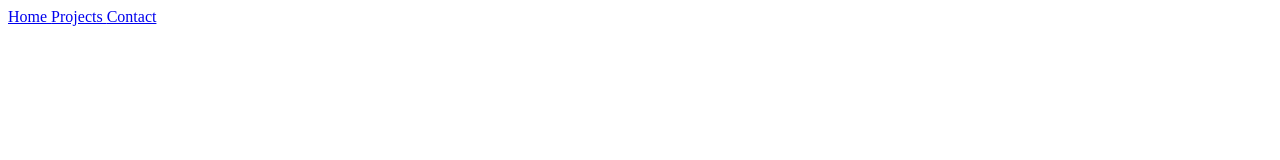
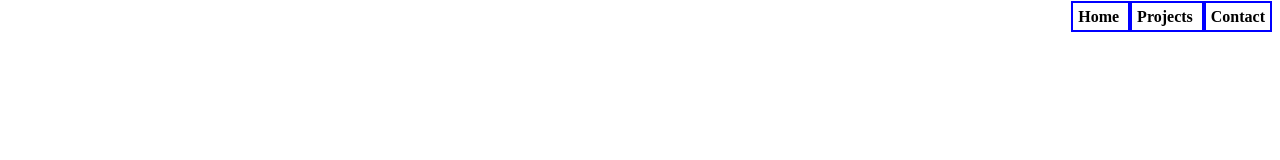
Before and after one commit to Shohrab766254/Shohrab766254.github.io, a plain HTML site: page index.html in a window 1280 px wide. Drawn offline with Linux system fonts and the light colour scheme.

Commit message:
added style to navigation

```diff
--- a/index.html
+++ b/index.html
@@ -1,6 +1,21 @@
 <html>
 <head>
        <title>software developer</title>
+
+       <style>
+        nav {
+            display: flex;
+            justify-content: space-between;
+            align-items: center;
+        }
+        .links a {
+            border: 2px solid blue;
+            padding: 5px;
+            text-decoration: none;
+            color:black;
+            font-weight: bold;
+        }
+       </style>
 </head>
 <body>
     <nav>
@@ -10,7 +25,7 @@
                 <img src="images/logo.png" alt="" >
             </a>
         </div>
-        <div>
+        <div class="links">
             <!--container for navigation links-->
             <a href="section-home">
                 Home
```
